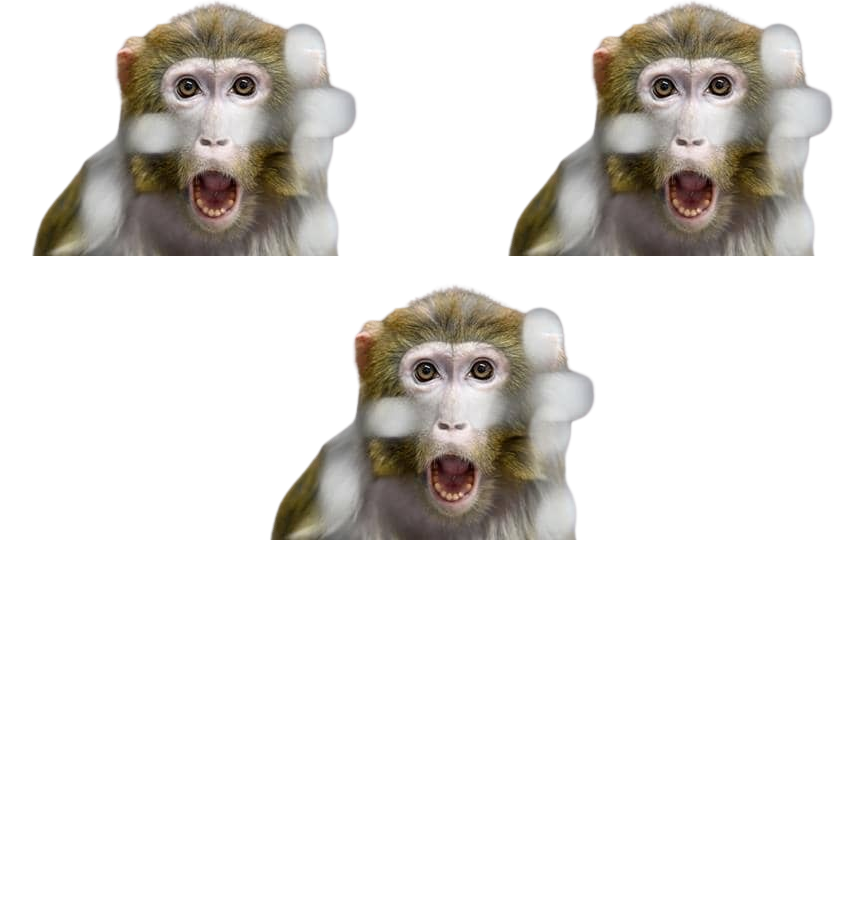
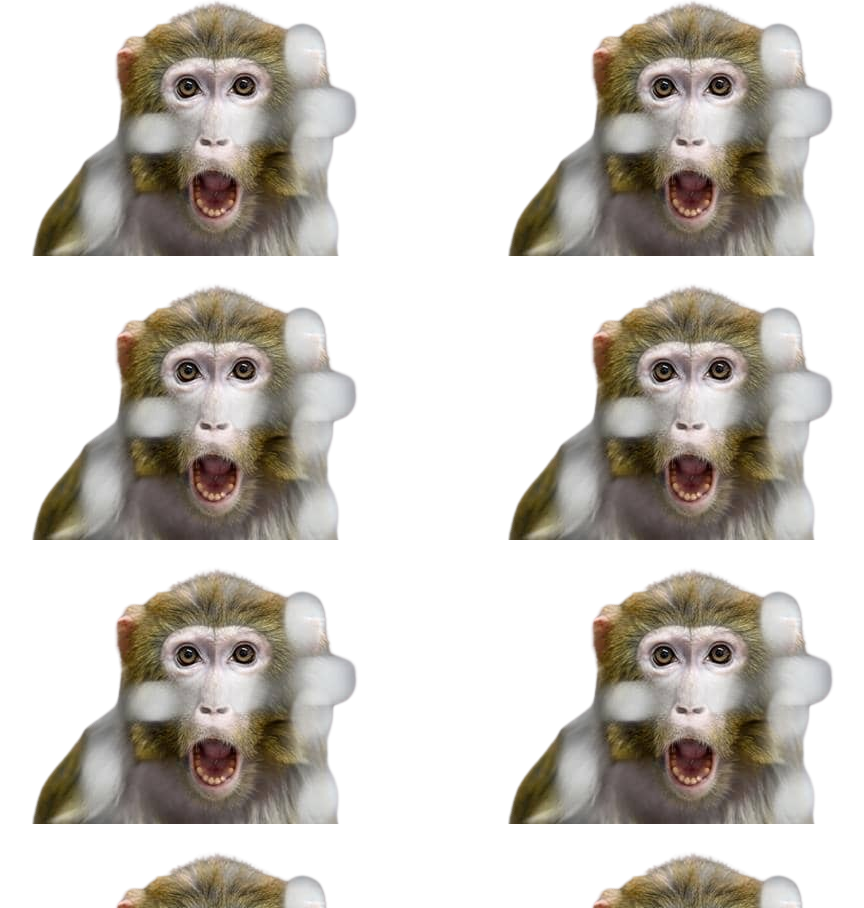
Before and after one commit to Kokoloco13/maxmax, a plain HTML site: page index.html in a window 1280 px wide. Shown: the part 1892-2800 px from the top of the page, without its empty margins (278-1142 px from the left). Before the commit the page ends 2444 px from the top, so only its background shows below. Drawn offline with Linux system fonts and the light colour scheme.

Commit message:
Update index.html

```diff
--- a/index.html
+++ b/index.html
@@ -1,3 +1,4 @@
+
 <!DOCTYPE html>
 <html lang="en">
 <head>
@@ -10,9 +11,11 @@
     <link rel="stylesheet" href="./style.css">
 </head>
 <body>
+    <div class="wrapper">
         <h1>SECRET MESSAGE FOR MAX</h1>
         <h2>Secret message!</h2>
         <p>IDK what to put here just tell me (I know where you live)</p>
+        <div class="monkies">
             <img src="./MONKEY!.png" alt="MONKEY!">
             <img src="./MONKEY!.png" alt="MONKEY!">
             <img src="./MONKEY!.png" alt="MONKEY!">
@@ -28,7 +31,54 @@
             <img src="./MONKEY!.png" alt="MONKEY!">
             <img src="./MONKEY!.png" alt="MONKEY!">
             <img src="./MONKEY!.png" alt="MONKEY!">
+            <img src="./MONKEY!.png" alt="MONKEY!">
+            <img src="./MONKEY!.png" alt="MONKEY!">
+            <img src="./MONKEY!.png" alt="MONKEY!">
+            <img src="./MONKEY!.png" alt="MONKEY!">
+            <img src="./MONKEY!.png" alt="MONKEY!">
+            <img src="./MONKEY!.png" alt="MONKEY!">
+            <img src="./MONKEY!.png" alt="MONKEY!">
+            <img src="./MONKEY!.png" alt="MONKEY!">
+            <img src="./MONKEY!.png" alt="MONKEY!">
+            <img src="./MONKEY!.png" alt="MONKEY!">
+            <img src="./MONKEY!.png" alt="MONKEY!">
+            <img src="./MONKEY!.png" alt="MONKEY!">
+            <img src="./MONKEY!.png" alt="MONKEY!">
+            <img src="./MONKEY!.png" alt="MONKEY!">
+            <img src="./MONKEY!.png" alt="MONKEY!">
+            <img src="./MONKEY!.png" alt="MONKEY!">
+            <img src="./MONKEY!.png" alt="MONKEY!">
+            <img src="./MONKEY!.png" alt="MONKEY!">
+            <img src="./MONKEY!.png" alt="MONKEY!">
+            <img src="./MONKEY!.png" alt="MONKEY!">
+            <img src="./MONKEY!.png" alt="MONKEY!">
+            <img src="./MONKEY!.png" alt="MONKEY!">
+            <img src="./MONKEY!.png" alt="MONKEY!">
+            <img src="./MONKEY!.png" alt="MONKEY!">
+            <img src="./MONKEY!.png" alt="MONKEY!">
+            <img src="./MONKEY!.png" alt="MONKEY!">
+            <img src="./MONKEY!.png" alt="MONKEY!">
+            <img src="./MONKEY!.png" alt="MONKEY!">
+            <img src="./MONKEY!.png" alt="MONKEY!">
+            <img src="./MONKEY!.png" alt="MONKEY!">
+            <img src="./MONKEY!.png" alt="MONKEY!">
+            <img src="./MONKEY!.png" alt="MONKEY!">
+            <img src="./MONKEY!.png" alt="MONKEY!">
+            <img src="./MONKEY!.png" alt="MONKEY!">
+            <img src="./MONKEY!.png" alt="MONKEY!">
+            <img src="./MONKEY!.png" alt="MONKEY!">
+            <img src="./MONKEY!.png" alt="MONKEY!">
+            <img src="./MONKEY!.png" alt="MONKEY!">
+            <img src="./MONKEY!.png" alt="MONKEY!">
+            <img src="./MONKEY!.png" alt="MONKEY!">
+            <img src="./MONKEY!.png" alt="MONKEY!">
+            <img src="./MONKEY!.png" alt="MONKEY!">
+            <img src="./MONKEY!.png" alt="MONKEY!">
+            <img src="./MONKEY!.png" alt="MONKEY!">
+            <img src="./MONKEY!.png" alt="MONKEY!">
+        </div>
+    </div>
 
-    <script src-="./script.js"></script>
+    <script src="./script.js"></script>
 </body>
 </html>
```
Lines whose indentation alone changed are shown as unchanged.
